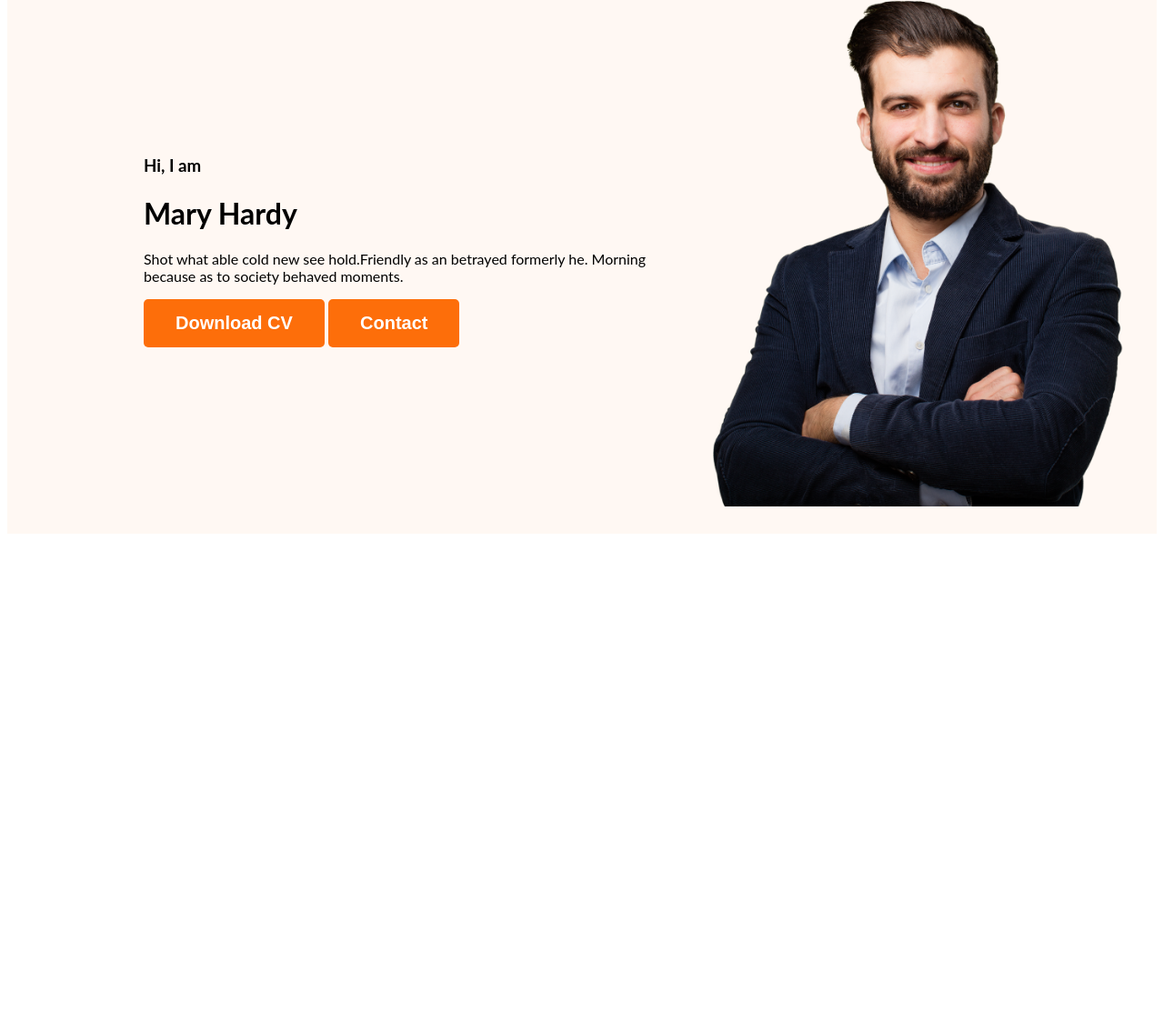
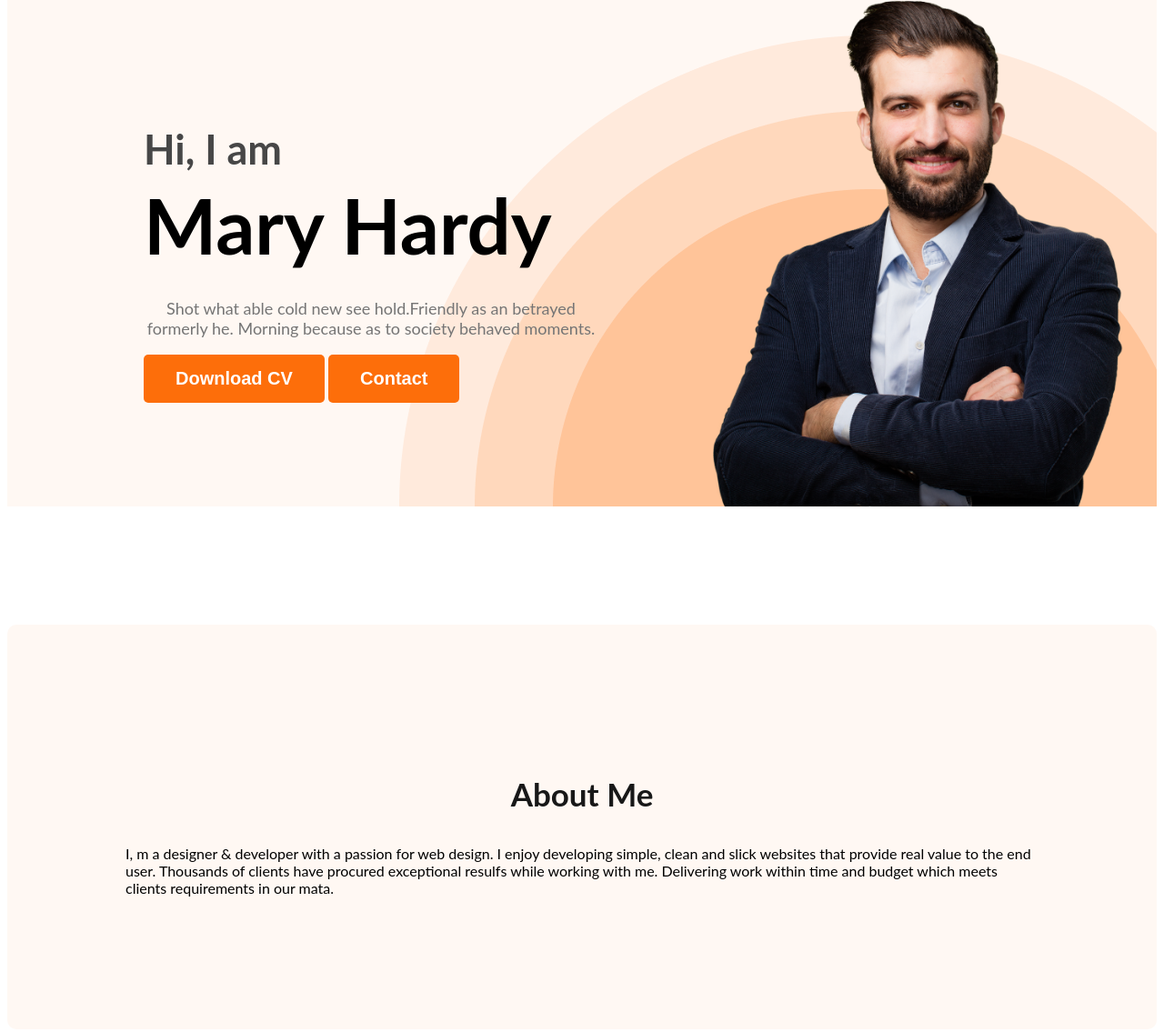
Before and after one commit to Tanvir29122005/webdeveloper-portfolio, a plain HTML site: page index.html in a window 1280 px wide. Shown: the part 204-1339 px from the top of the page at 91% size. Before the commit the page ends 800 px from the top, so only its background shows below. Drawn offline with Linux system fonts and the light colour scheme.

Commit message:
about added

```diff
--- a/index.html
+++ b/index.html
@@ -23,7 +23,7 @@
             <div class="banner-content">
                 <h3 class="banner-greeting">Hi, I am</h3>
                 <h1 class="banner-title">Mary Hardy</h1>
-                <p>Shot what able cold new see hold.Friendly as an betrayed formerly he. Morning because as to society behaved moments.</p>
+                <p class="banner-description">Shot what able cold new see hold.Friendly as an betrayed formerly he. Morning because as to society behaved moments.</p>
                 <button class="btn">Download CV</button>
                 <button class="btn">Contact</button>
             </div>
@@ -31,7 +31,12 @@
         </div>
     </header>
     <main>
-
+        <section class="about">
+            <h3 class="section-title">About Me</h3>
+            <p class="section-description">
+                I, m a designer & developer with a passion for web design. I enjoy developing simple, clean and slick websites that provide real value to the end user. Thousands of clients have procured exceptional resulfs while working with me. Delivering work within time and budget which meets clients requirements in our mata.
+            </p>
+        </section>
     </main>
     <footer>
 
--- a/styles/portfolio.css
+++ b/styles/portfolio.css
@@ -17,6 +17,19 @@ body {
     font-size: 20px;
     font-weight: 700;
     padding: 15px 35px;
+}
+
+.section-title {
+    color: #181818;
+    text-align: center;
+    font-size: 35px;
+    font-weight: 700;
+}
+
+.banner-description {
+    color: #757575;
+    text-align: center;
+    font-size: 18px;
 }
 
 /* nav related styles */
@@ -49,14 +62,51 @@ nav a {
 }
 
 /* header related styles */
-.header{
+.header {
     background-color: #FFF8F3;
+    background-image: url('../images/header_bg.png');
+    background-repeat: no-repeat;
+    background-position: bottom right;
 }
-.banner{
-    padding: 30px 30px 30px 150px;
+
+.banner {
+    padding: 30px 30px 0px 150px;
     display: flex;
     align-items: center;
+    justify-content: space-between;
 }
-.banner .profile-picture{
+
+.banner-content {
+    max-width: 500px;
+}
+
+.banner .profile-picture {
     width: 500px;
 }
+
+.banner-greeting {
+    color: #474747;
+    font-size: 45px;
+    margin-bottom: 0px;
+}
+
+.banner-title {
+    font-size: 85px;
+    font-weight: 700;
+    margin-top: 5px;
+    margin-bottom: 20px;
+}
+
+.banner-description {
+    margin-top: 30px;
+}
+
+/* main section styles */
+
+/* about section styles */
+.about {
+    padding: 130px;
+    border-radius: 10px;
+    background: #FFF8F3;
+    margin: 130px 0px;
+}
```
